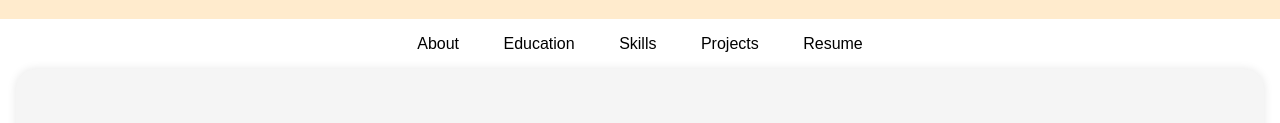
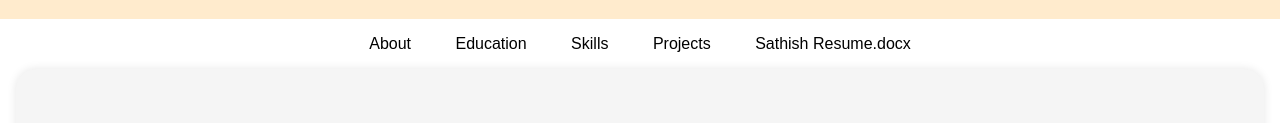
Before and after one commit to Sathish7315/Sathish.k, a plain HTML site: page index.html in a window 1280 px wide. Shown: the part 178-301 px from the top of the page. Drawn offline with Linux system fonts and the light colour scheme.

Commit message:
Update and rename sathish porfile.html to index.html

```diff
--- a/sathish porfile.html
+++ b/index.html
@@ -107,7 +107,7 @@
             <li><a href="#education">Education</a></li>
             <li><a href="#skills">Skills</a></li>
             <li><a href="#projects">Projects</a></li>
-            <li><a href="#resume">Resume</a></li>
+            <li><a href="#resume">Sathish Resume.docx</a></li>
         </ul>
     </nav>
 
```
